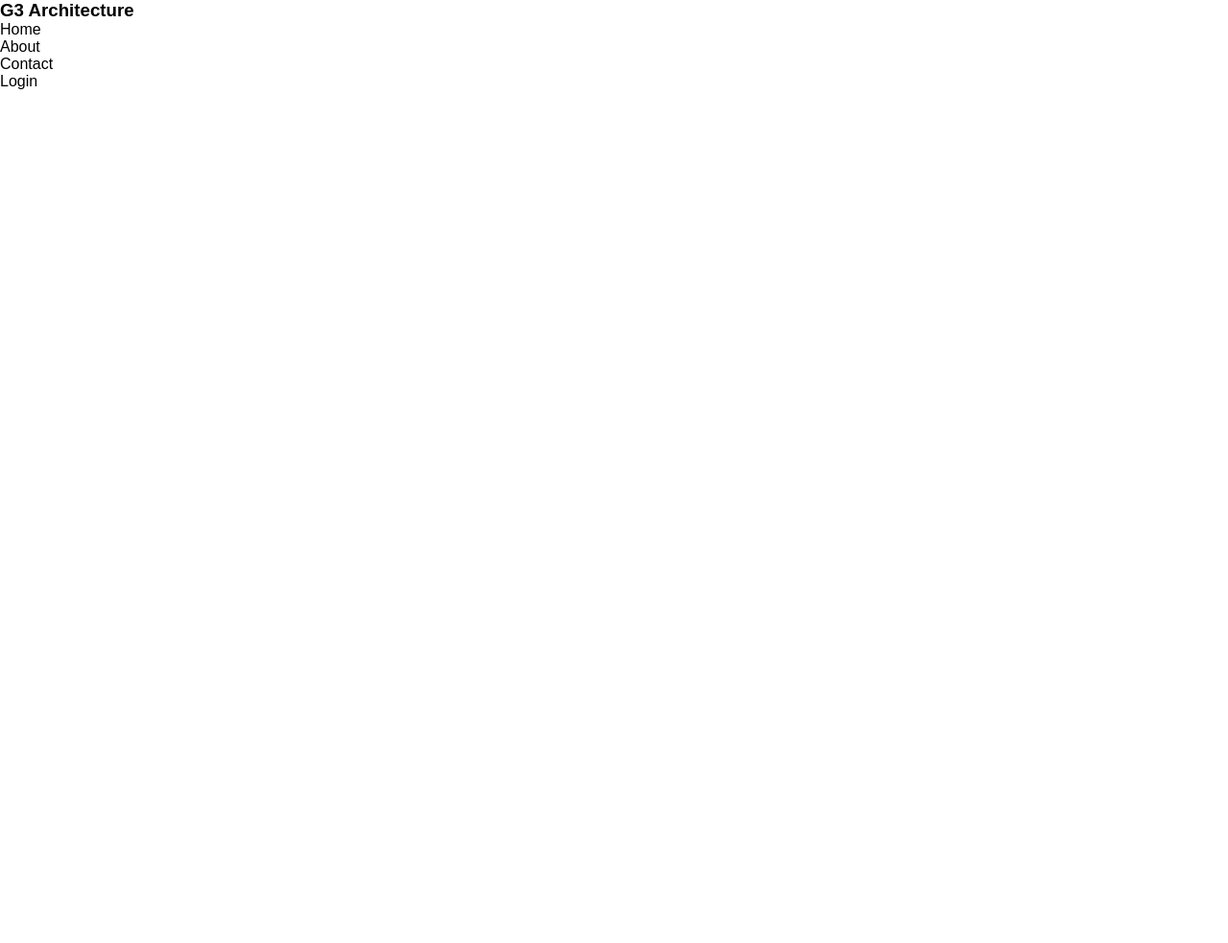
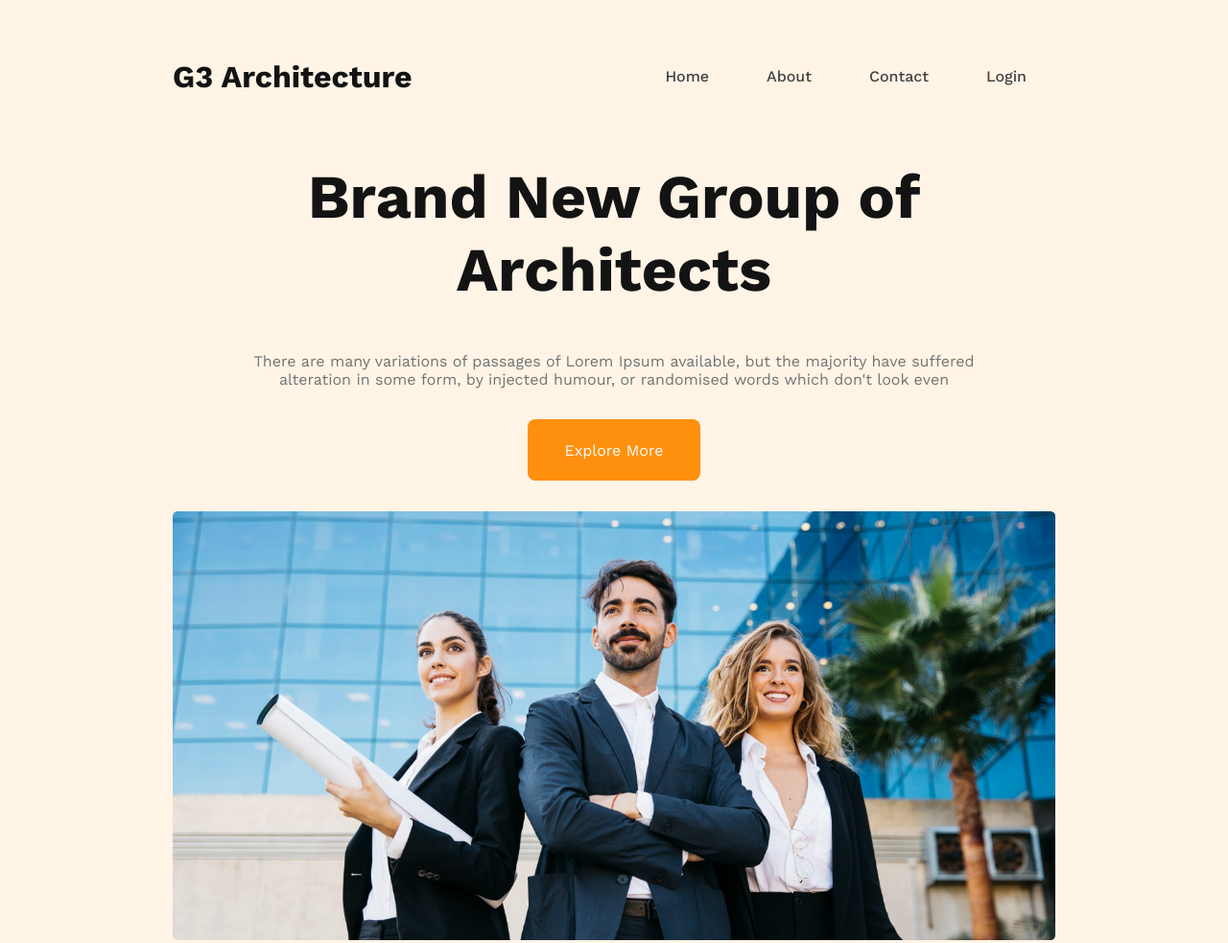
Before and after one commit to Mohammadashif007/G3-architecture, a plain HTML site: page index.html in a window 1280 px wide. Shown: the whole page at 96% size. Before the commit the page ends 800 px from the top, so only its background shows below. Drawn offline with nearby package versions, Linux system fonts and the light colour scheme.

Commit message:
banner section done

```diff
--- a/index.html
+++ b/index.html
@@ -1,22 +1,37 @@
 <!DOCTYPE html>
 <html lang="en">
     <head>
-    <meta charset="UTF-8">
-    <meta name="viewport" content="width=device-width, initial-scale=1.0">
+        <meta charset="UTF-8" />
+        <meta name="viewport" content="width=device-width, initial-scale=1.0" />
         <title>G3 Architecture</title>
-    <link rel="stylesheet" href="style.css">
+        <link rel="stylesheet" href="style.css" />
     </head>
     <body>
         <header>
             <nav>
-            <h3>G3 Architecture</h3>
+                <h3 class="nav-title">G3 Architecture</h3>
                 <ul>
-                <li>Home</li>
-                <li>About</li>
-                <li>Contact</li>
-                <li>Login</li>
+                    <li><a href="">Home</a></li>
+                    <li><a href="">About</a></li>
+                    <li><a href="">Contact</a></li>
+                    <li><a href="">Login</a></li>
                 </ul>
             </nav>
+            <div class="banner">
+                <div class="banner-content">
+                    <h2 class="banner-title">
+                        Brand New Group of Architects
+                    </h2>
+                    <p class="description">
+                        There are many variations of passages of Lorem Ipsum
+                        available, but the majority have suffered alteration in
+                        some form, by injected humour, or randomised words which
+                        don't look even
+                    </p>
+                    <button class="btn-primary">Explore More</button>
+                </div>
+                <img src="images/banner.png" alt="" />
+            </div>
         </header>
         <main></main>
         <footer></footer>
--- a/style.css
+++ b/style.css
@@ -1,7 +1,110 @@
 /* Work sense from google font */
+@import url('https://fonts.googleapis.com/css2?family=Work+Sans:wght@400;500;700&display=swap');
 
-*{
+/* Shared styles */
+
+.btn-primary {
+    width: 180px;
+    height: 64px;
+    border-radius: 8px;
+    background: #ff900e;
+    border: none;
+    color: white;
+    font-size: 1rem;
+    margin: 2rem 0 2rem 0;
+}
+
+* {
     margin: 0;
     padding: 0;
-    font-family: 'Work Sans', sans-serif;
+    font-family: "Work Sans", sans-serif;
 }
+
+
+/* header style */
+
+header {
+    background: rgba(255, 144, 14, 0.1);
+    padding: 40px 180px;
+}
+
+nav {
+    display: flex;
+    justify-content: space-between;
+    align-items: center;
+    font-weight: 700;
+}
+
+.nav-title {
+    font-size: 2rem;
+    color: #131313;
+}
+
+nav > ul {
+    display: flex;
+    /* justify-content: space-between; */
+}
+
+nav li {
+    list-style: none;
+    margin: 30px;
+    font-size: 1rem;
+    font-weight: 500;
+}
+
+nav li a {
+    text-decoration: none;
+    color: #424242;
+}
+
+/* Banner styles */
+
+.banner img {
+    width: 100%;
+}
+
+.banner-content {
+    max-width: 800px;
+    text-align: center;
+    margin: 0 auto;
+}
+.banner-title {
+    font-size: 4rem;
+    font-weight: 700;
+    color:  #131313;
+    margin: 3rem 0;
+}
+.description {
+    color: #727272;
+    font-size: 16px;
+    font-style: normal;
+    font-weight: 400;
+}
+
+/* .banner {
+    text-align: center;
+}
+.banner-title {
+    font-size: 4rem;
+    margin: 80px 0 20px 0;
+}
+.banner img {
+    width: 100%;
+}
+.description {
+    color: #727272;
+    font-size: 16px;
+    font-style: normal;
+    font-weight: 400;
+}
+
+.btn-primary {
+    width: 180px;
+    height: 64px;
+    border-radius: 8px;
+    background: #ff900e;
+    border: none;
+    color: white;
+    font-size: 1rem;
+    margin: 1.5rem 0 1.5rem 0;
+} */
```
Also changed, not shown: images/architect.png (added), images/banner.png (added), images/icons/customers.png (added), images/icons/email.png (added), images/icons/projects.png (added), images/icons/ribon.png (added), images/sponsors/amazon.png (added), images/sponsors/figma.png (added), images/sponsors/google.png (added), images/sponsors/spotify.png (added), images/sponsors/telerama.png (added), images/team1.png (added), images/team2.png (added), images/team3.png (added), 1 more files. Lines whose indentation alone changed are shown as unchanged.
